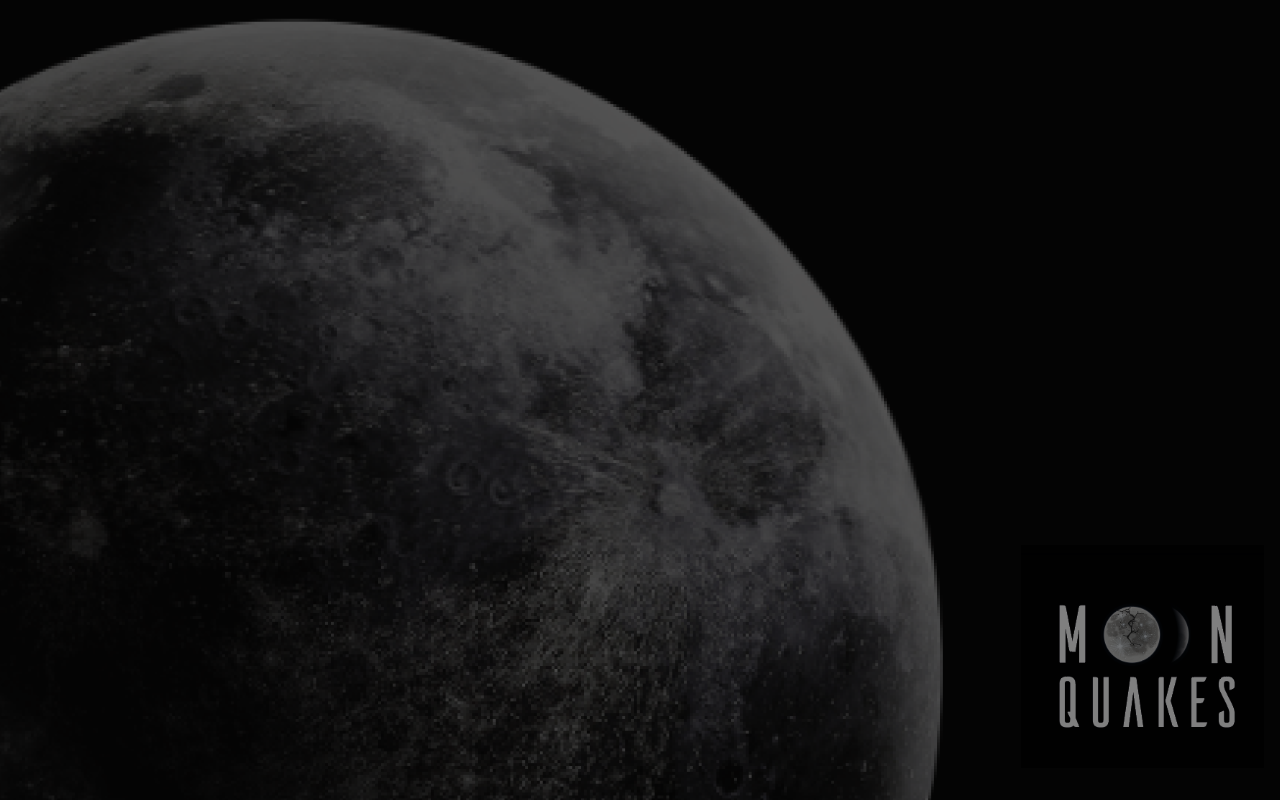
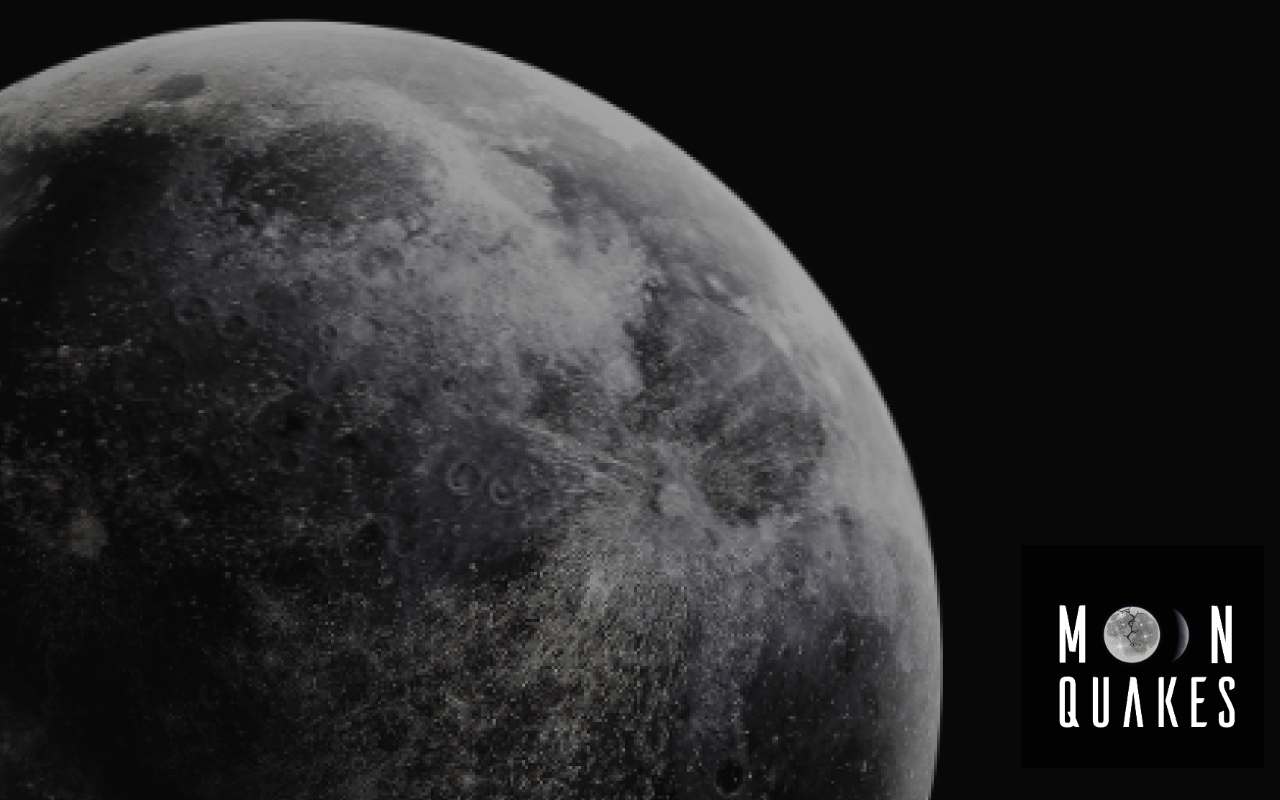
Before and after one commit to z-sohaib/moonquakes, a React (Vite) app: page / in a window 1280 px wide. Built offline with nearby package versions, Linux system fonts and the light colour scheme.

Commit message:
Removed black bg

```diff
--- a/src/index.css
+++ b/src/index.css
@@ -41,8 +41,6 @@
     body {
       height: 100vh;
       overflow: hidden;
-      opacity: 0.5;
-      background-color: black;
       display: -webkit-box;
       display: flex;
     }
```
